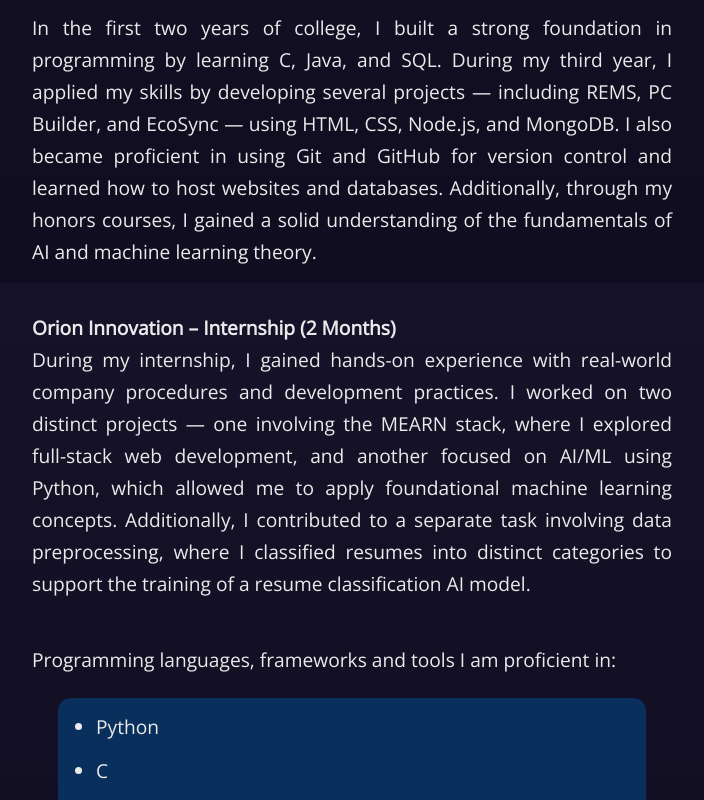
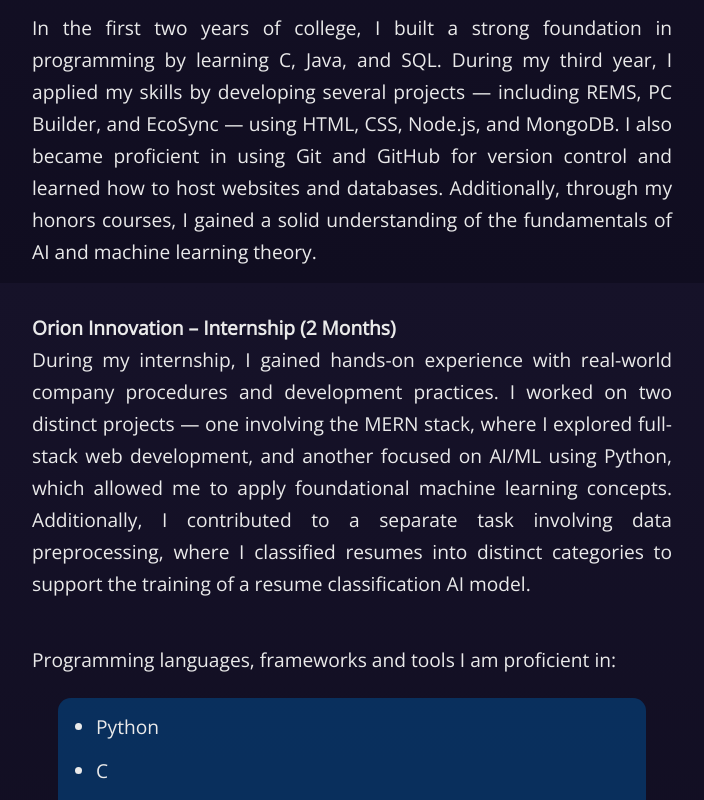
Before and after one commit to deriljose/deriljose.github.io, a plain HTML site: page journey.html in a window 1280 px wide. Shown: the part 517-1317 px from the top of the page, without its empty margins (288-992 px from the left). Drawn offline with nearby package versions, Linux system fonts and the light colour scheme; a web font is replaced by a local one.

Commit message:
Update journey.html

```diff
--- a/journey.html
+++ b/journey.html
@@ -87,7 +87,7 @@
         <p>
             During my internship, I gained hands-on experience with real-world
             company procedures and development practices. I worked on two
-            distinct projects — one involving the MEARN stack, where I explored
+            distinct projects — one involving the MERN stack, where I explored
             full-stack web development, and another focused on AI/ML using
             Python, which allowed me to apply foundational machine learning
             concepts. Additionally, I contributed to a separate task involving
```
